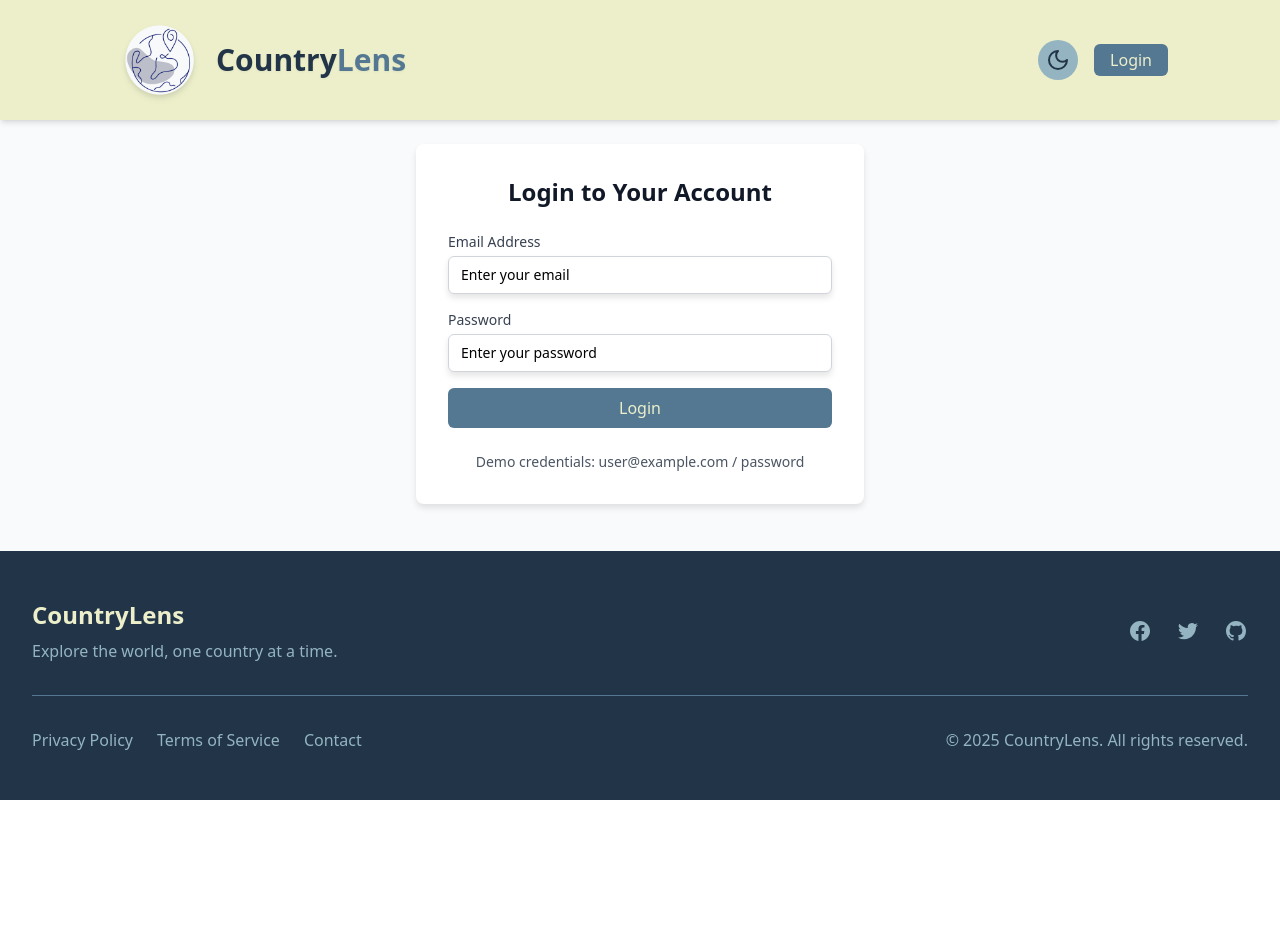
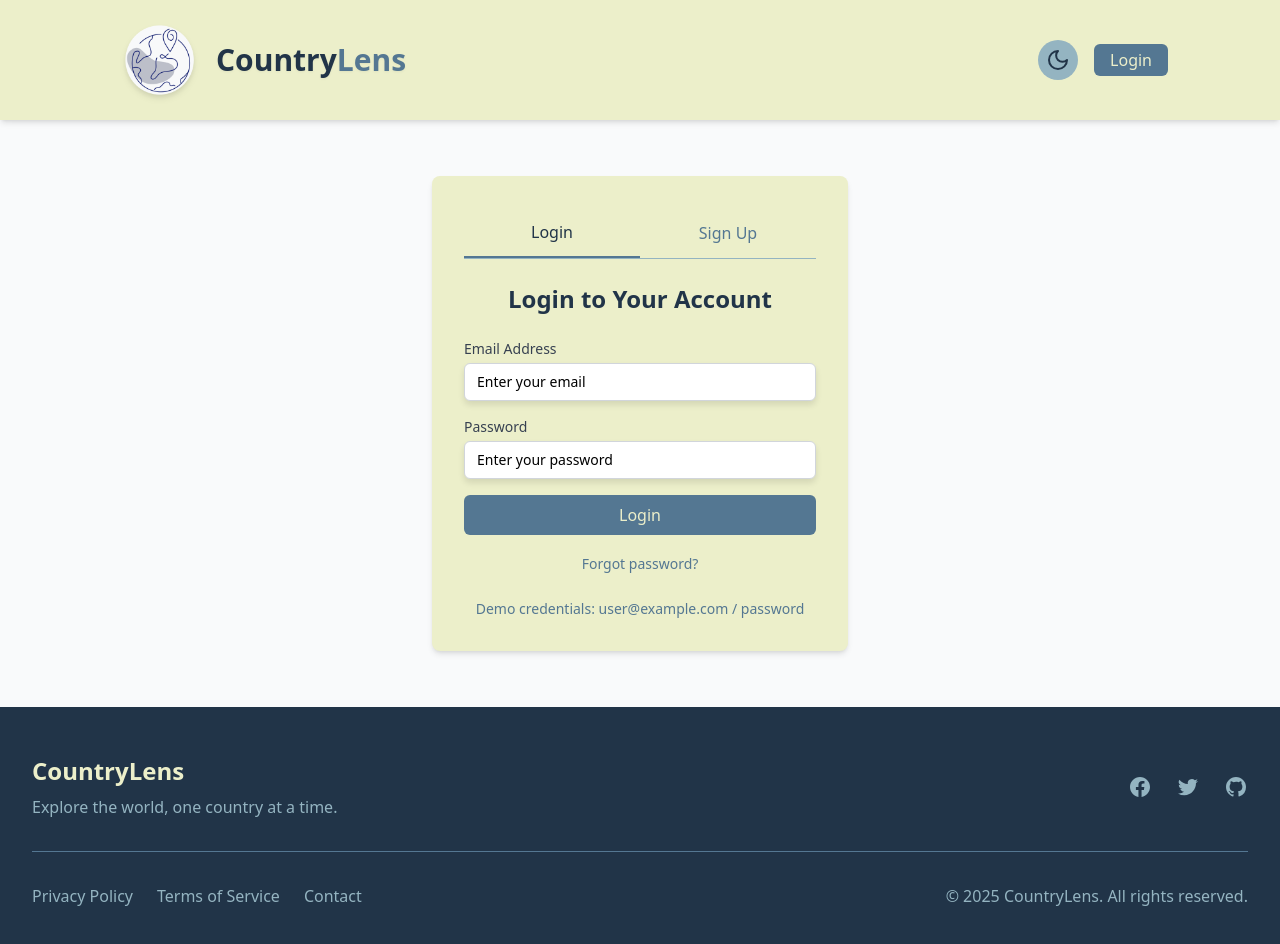
Before and after one commit to Pradi-Hub/CountryLens, a React (Vite) app in the folder country-lens/: page /login in a window 1280 px wide. Shown: the top 944 px of the page. Before the commit the page ends 800 px from the top, so only its background shows below. Built offline with nearby package versions, Linux system fonts and the light colour scheme.

Commit message:
logo changes made

```diff
--- a/country-lens/src/components/layout/Header.jsx
+++ b/country-lens/src/components/layout/Header.jsx
@@ -4,6 +4,7 @@ import { useTheme } from '../../hooks/useTheme';
 import { useAuth } from '../../hooks/useAuth';
 import { Sun, Moon } from 'lucide-react';
 import Button from '../ui/Button';
+import logo from '../../assets/countryLens2.png';
 
 const Header = () => {
     const { theme, toggleTheme } = useTheme();
@@ -16,7 +17,7 @@ const Header = () => {
                 {/* Logo and Brand Name */}
                 <Link to="/" className="flex items-center space-x-1 sm:space-x-2 group">
                     <img
-                        src="/src/assets/countryLens2.png"
+                        src={logo}
                         alt="CountryLens Logo"
                         className="h-10 w-10 sm:h-12 sm:w-12 md:h-16 md:w-16 lg:h-24 lg:w-24 transition-all duration-300 group-hover:drop-shadow-lg drop-shadow-md"
                     />
--- a/country-lens/src/pages/LoginPage.jsx
+++ b/country-lens/src/pages/LoginPage.jsx
@@ -6,10 +6,13 @@ import Button from '../components/ui/Button';
 import { useAuth } from '../hooks/useAuth';
 
 const LoginPage = () => {
+    const [activeTab, setActiveTab] = useState('login'); // 'login' or 'signup'
     const [email, setEmail] = useState('');
     const [password, setPassword] = useState('');
+    const [confirmPassword, setConfirmPassword] = useState('');
+    const [name, setName] = useState('');
     const [formError, setFormError] = useState('');
-    const { login, user, loading, error } = useAuth();
+    const { login, signup, user, loading, error } = useAuth();
     const navigate = useNavigate();
 
     // Redirect if already logged in
@@ -19,7 +22,7 @@ const LoginPage = () => {
         }
     }, [user, navigate]);
 
-    const handleSubmit = (e) => {
+    const handleLoginSubmit = (e) => {
         e.preventDefault();
         setFormError('');
 
@@ -33,15 +36,70 @@ const LoginPage = () => {
         login(email, password);
     };
 
+    const handleSignupSubmit = (e) => {
+        e.preventDefault();
+        setFormError('');
+
+        // Simple validation
+        if (!name || !email || !password) {
+            setFormError('Please fill in all required fields');
+            return;
+        }
+
+        if (password !== confirmPassword) {
+            setFormError('Passwords do not match');
+            return;
+        }
+
+        if (password.length < 6) {
+            setFormError('Password must be at least 6 characters');
+            return;
+        }
+
+        // Call signup function from auth context
+        signup(name, email, password);
+    };
+
+    const switchTab = (tab) => {
+        setActiveTab(tab);
+        setFormError('');
+    };
+
     return (
         <Layout>
-            <div className="max-w-md mx-auto">
-                <div className="bg-white dark:bg-gray-800 rounded-lg shadow-light-shadow dark:shadow-dark-shadow p-8">
-                    <h1 className="text-2xl font-bold text-gray-900 dark:text-white mb-6 text-center">
-                        Login to Your Account
+            <div className="max-w-md mx-auto px-4 py-8">
+                <div className="bg-[#ECEFCA] dark:bg-[#213448] rounded-lg shadow-md p-6 sm:p-8">
+                    {/* Tab Selector */}
+                    <div className="flex mb-6 border-b border-[#94B4C1] dark:border-[#547792]">
+                        <button
+                            className={`flex-1 py-3 font-medium text-center ${
+                                activeTab === 'login'
+                                    ? 'text-[#213448] dark:text-[#ECEFCA] border-b-2 border-[#547792]'
+                                    : 'text-[#547792] dark:text-[#94B4C1]'
+                            }`}
+                            onClick={() => switchTab('login')}
+                        >
+                            Login
+                        </button>
+                        <button
+                            className={`flex-1 py-3 font-medium text-center ${
+                                activeTab === 'signup'
+                                    ? 'text-[#213448] dark:text-[#ECEFCA] border-b-2 border-[#547792]'
+                                    : 'text-[#547792] dark:text-[#94B4C1]'
+                            }`}
+                            onClick={() => switchTab('signup')}
+                        >
+                            Sign Up
+                        </button>
+                    </div>
+
+                    <h1 className="text-xl sm:text-2xl font-bold text-[#213448] dark:text-[#ECEFCA] mb-6 text-center">
+                        {activeTab === 'login' ? 'Login to Your Account' : 'Create an Account'}
                     </h1>
 
-                    <form onSubmit={handleSubmit} className="space-y-4">
+                    {/* Login Form */}
+                    {activeTab === 'login' && (
+                        <form onSubmit={handleLoginSubmit} className="space-y-4">
                             {(formError || error) && (
                                 <div className="bg-red-50 dark:bg-red-900/20 text-red-700 dark:text-red-400 p-3 rounded-md text-sm">
                                     {formError || error}
@@ -80,12 +138,97 @@ const LoginPage = () => {
                             >
                                 {loading ? 'Logging in...' : 'Login'}
                             </Button>
+
+                            <div className="text-center mt-4">
+                                <button
+                                    type="button"
+                                    className="text-sm text-[#547792] dark:text-[#94B4C1] hover:underline"
+                                >
+                                    Forgot password?
+                                </button>
+                            </div>
                         </form>
+                    )}
+
+                    {/* Signup Form */}
+                    {activeTab === 'signup' && (
+                        <form onSubmit={handleSignupSubmit} className="space-y-4">
+                            {(formError || error) && (
+                                <div className="bg-red-50 dark:bg-red-900/20 text-red-700 dark:text-red-400 p-3 rounded-md text-sm">
+                                    {formError || error}
+                                </div>
+                            )}
+
+                            <div>
+                                <Input
+                                    type="text"
+                                    label="Full Name"
+                                    value={name}
+                                    onChange={(e) => setName(e.target.value)}
+                                    placeholder="Enter your full name"
+                                    required
+                                    fullWidth
+                                />
+                            </div>
+
+                            <div>
+                                <Input
+                                    type="email"
+                                    label="Email Address"
+                                    value={email}
+                                    onChange={(e) => setEmail(e.target.value)}
+                                    placeholder="Enter your email"
+                                    required
+                                    fullWidth
+                                />
+                            </div>
+
+                            <div>
+                                <Input
+                                    type="password"
+                                    label="Password"
+                                    value={password}
+                                    onChange={(e) => setPassword(e.target.value)}
+                                    placeholder="Create a password"
+                                    required
+                                    fullWidth
+                                />
+                            </div>
+
+                            <div>
+                                <Input
+                                    type="password"
+                                    label="Confirm Password"
+                                    value={confirmPassword}
+                                    onChange={(e) => setConfirmPassword(e.target.value)}
+                                    placeholder="Confirm your password"
+                                    required
+                                    fullWidth
+                                />
+                            </div>
+
+                            <Button
+                                type="submit"
+                                variant="primary"
+                                fullWidth
+                                disabled={loading}
+                            >
+                                {loading ? 'Creating Account...' : 'Sign Up'}
+                            </Button>
+                        </form>
+                    )}
 
                     <div className="mt-6 text-center">
-                        <p className="text-sm text-gray-600 dark:text-gray-400">
+                        {activeTab === 'login' && (
+                            <p className="text-sm text-[#547792] dark:text-[#94B4C1]">
                                 Demo credentials: user@example.com / password
                             </p>
+                        )}
+                        {activeTab === 'signup' && (
+                            <p className="text-sm text-[#547792] dark:text-[#94B4C1]">
+                                By signing up, you agree to our Terms and Privacy Policy
+                            </p>
+                        )}
                     </div>
                 </div>
             </div>
```
Lines whose indentation alone changed are shown as unchanged.
